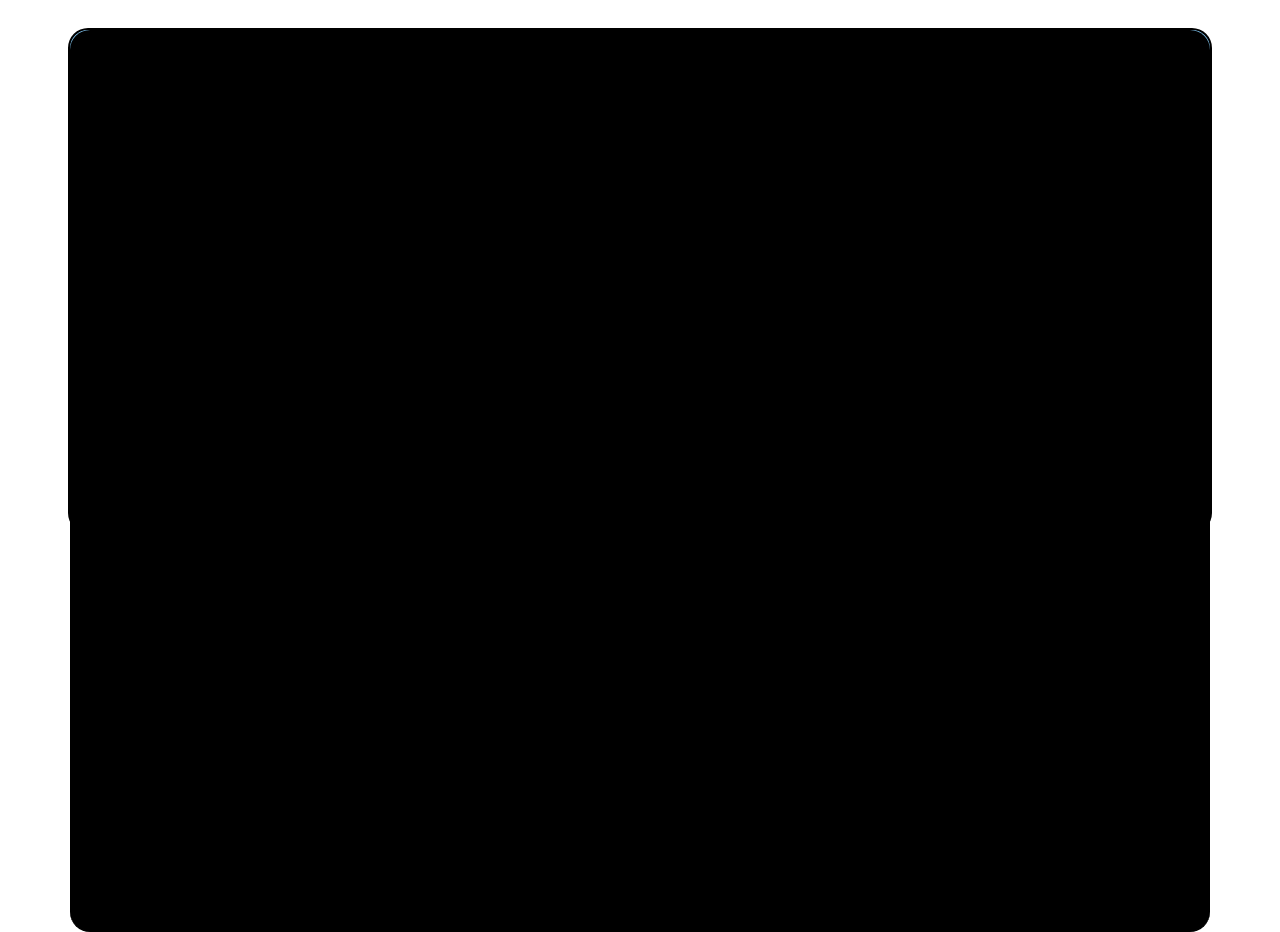
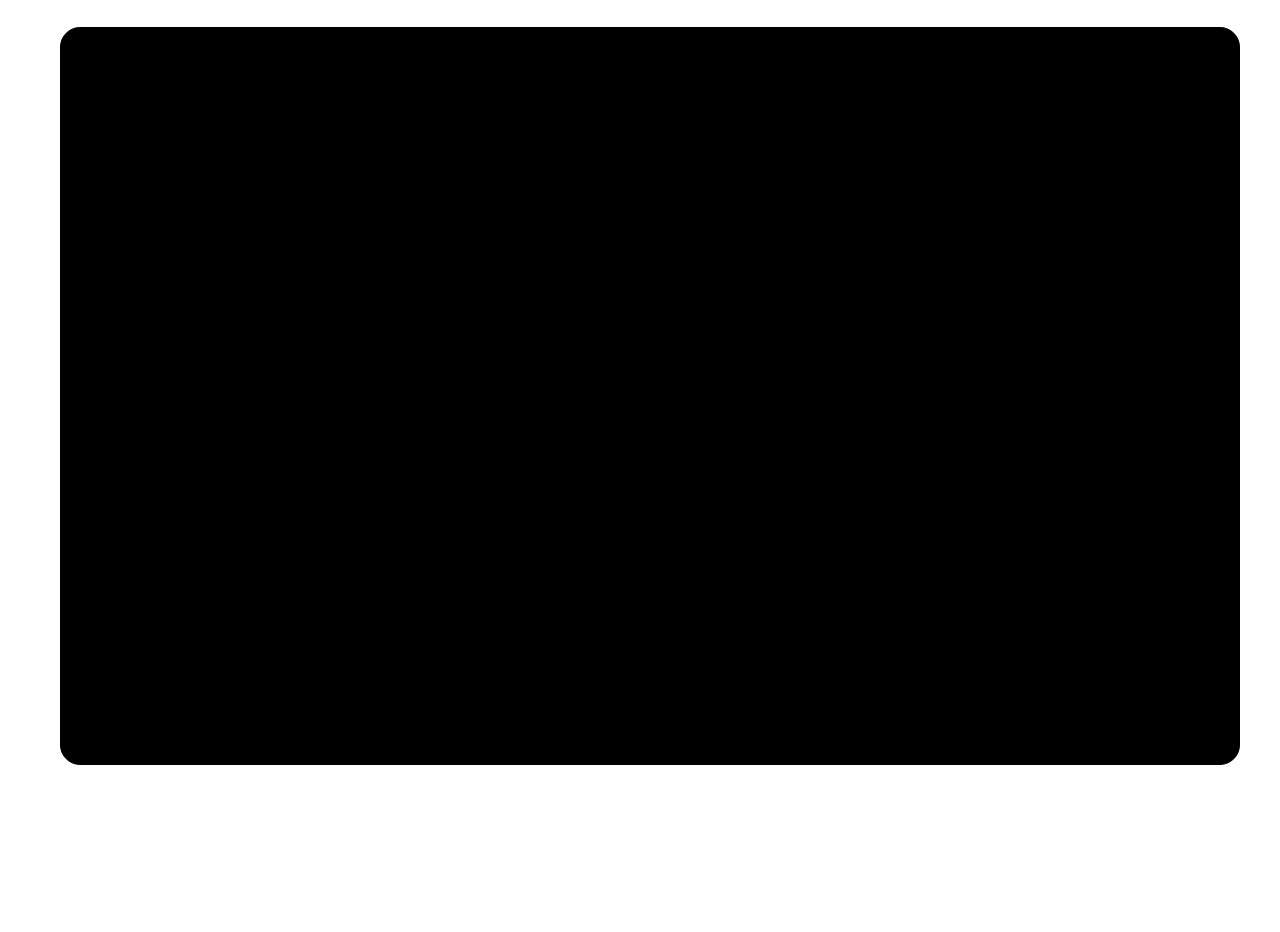
Before and after one commit to venchiheng/LED_web_design, a website: page LEDHTML_VERSION2.html in a window 1280 px wide. Both pictures are taken after a click on the button 1176 px from the left and 590 px from the top of the page. After the commit the page ends 800 px from the top, so only its background shows below. Drawn offline with Linux system fonts and the light colour scheme; a web font is replaced by a local one.

Commit message:
Update LED_VERSION2_CSS.css

```diff
--- a/LED_VERSION2_CSS.css
+++ b/LED_VERSION2_CSS.css
@@ -45,10 +45,14 @@ h1 {
     margin-right: 40px;
 }
 .displayContainer.expanded {
-    height: 900px;
-    width: 100%;
+    height: 92vh;
+    width: 92vw;
     margin-top: 0px;
     margin-left: 0px;
+    border-radius: 20px;
+    border: 1px solid;
+    right: 10px;
+    bottom: 3px;
 }
 
 .displayContainer {
```
